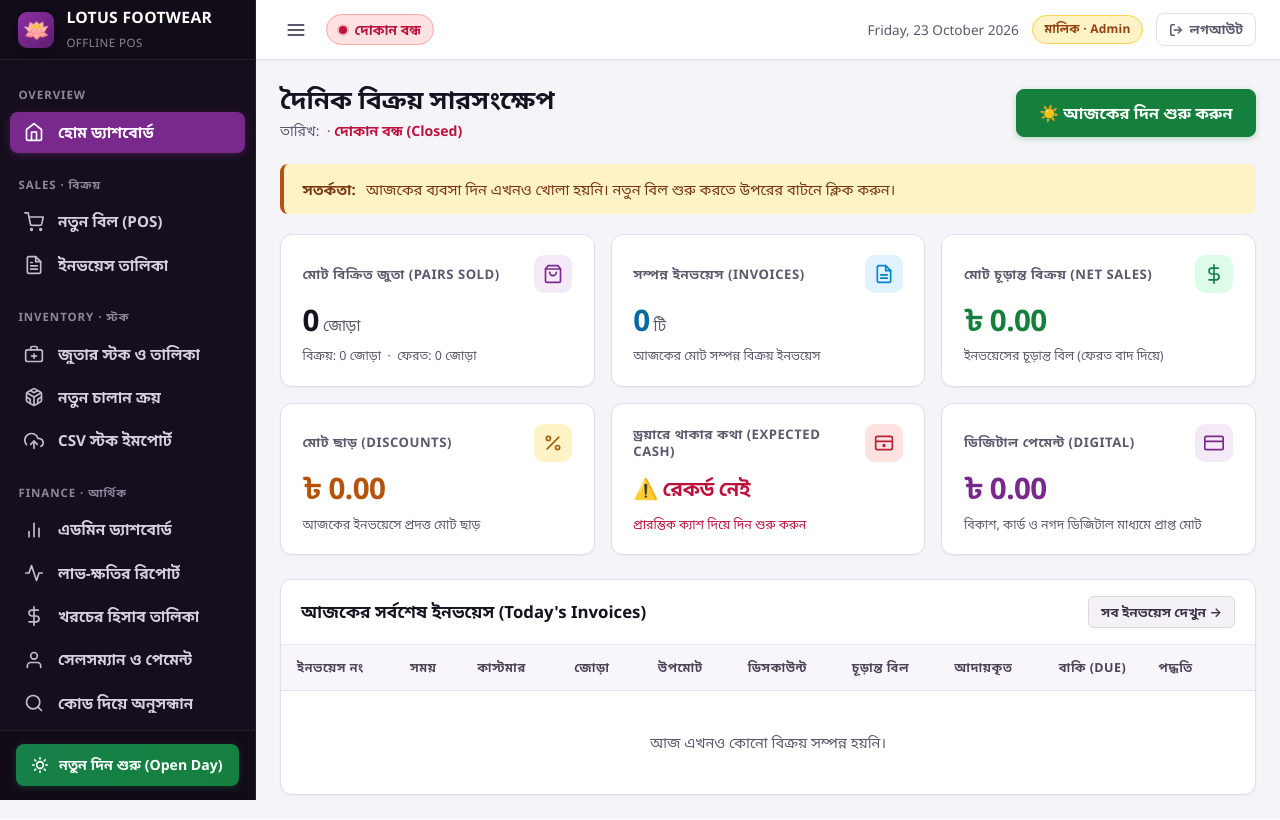
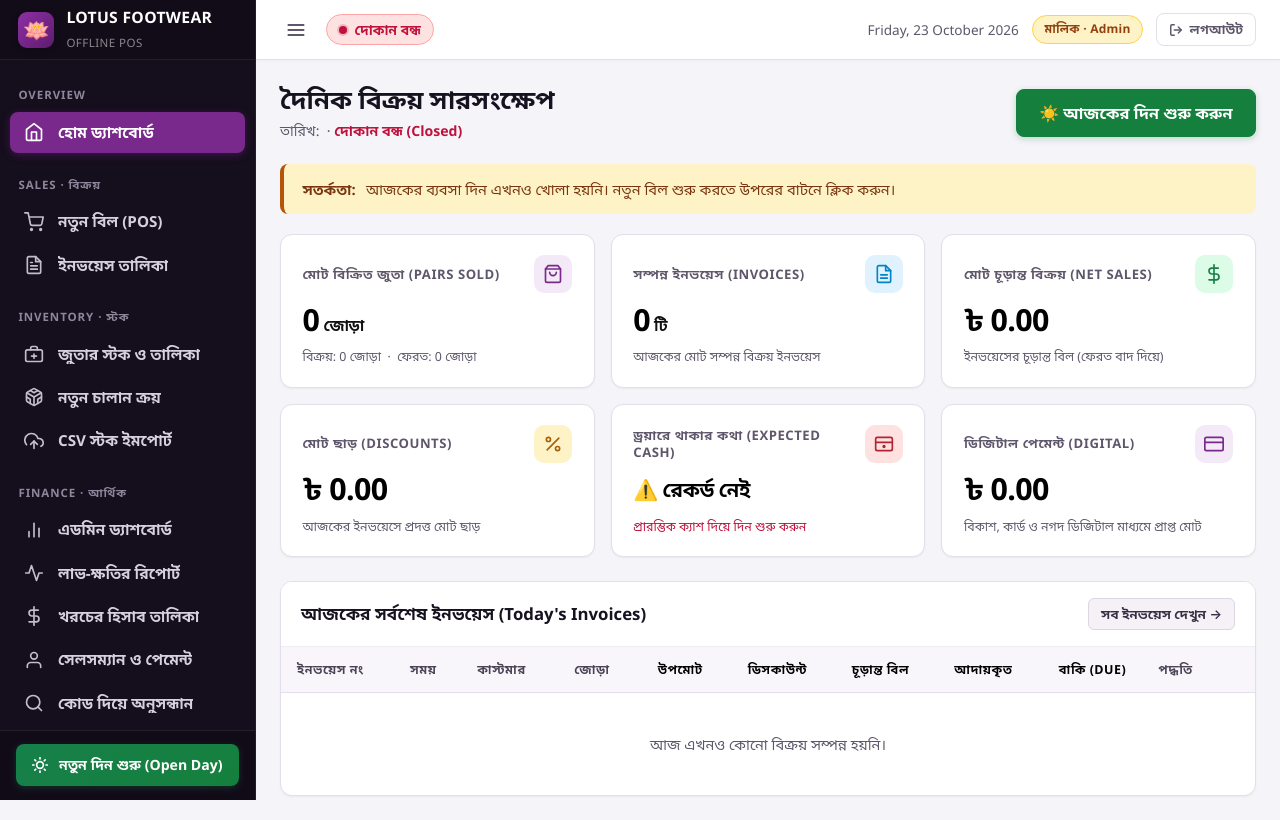
Before and after one commit to sunfi-x/lotus-footwear-POS, a Django app: page / in a window 1280 px wide. Run offline with Django 5.2, Linux system fonts and the light colour scheme; the visitor is signed in with stand-in values (Sample User, id 1); data comes from the database, SQL or seed files in the repository; data that the repository does not hold is empty.

Commit message:
feat(ui): enforce high-contrast solid black digits across all dashboard cards, tables, and POS totals

```diff
--- a/static/css/lotus.css
+++ b/static/css/lotus.css
@@ -582,10 +582,10 @@ body.sidebar-collapsed .nav-link:hover::after {
 .stat-red    .stat-icon-pill, .stat-card.danger .stat-icon-pill   { background: #FEE2E2; color: #B42332; }
 
 .stat-value, .stat-card .value {
-  font-size: 1.85rem;
-  font-weight: 700;
+  font-size: 1.9rem;
+  font-weight: 800;
   line-height: 1.15;
-  color: var(--text-main);
+  color: #000000 !important; /* CRITICAL: Solid Black Digits for maximum readability */
   font-variant-numeric: tabular-nums;
   letter-spacing: -0.02em;
 }
@@ -675,10 +675,11 @@ body.sidebar-collapsed .nav-link:hover::after {
 .data-table tr:last-child td { border-bottom: none; }
 .data-table tbody tr:hover { background: var(--surface-alt); }
 
-.data-table .num {
+.data-table .num, .num {
   font-variant-numeric: tabular-nums;
   text-align: right;
-  font-weight: 600;
+  font-weight: 700;
+  color: #000000 !important; /* CRITICAL: Pure black numbers in all tables */
 }
 
 /* ── Buttons ─────────────────────────────────────────────────────────────── */
@@ -864,9 +865,9 @@ body.sidebar-collapsed .nav-link:hover::after {
 }
 
 .pos-total-amount {
-  font-size: 2.3rem;
-  font-weight: 800;
-  color: var(--primary-dark);
+  font-size: 2.5rem;
+  font-weight: 900;
+  color: #000000 !important; /* CRITICAL: High-contrast pure black final total */
   font-variant-numeric: tabular-nums;
   line-height: 1.1;
   margin-top: 2px;
@@ -1107,4 +1108,19 @@ kbd {
   font-variant-numeric: tabular-nums;
   line-height: 1.15;
   margin-top: 4px;
+  color: #000000 !important; /* Pure black digit */
 }
+
+
+/* ── Universal Black Digits Enforcement ──────────────────────────────────── */
+.digit-black, .taka-amount, .stat-value, .stat-value *,
+.data-table .num, .data-table .num strong, .data-table .num span:not(.badge),
+.pos-total-amount, .pos-billing-panel .fw-bold {
+  color: #000000 !important;
+  font-variant-numeric: tabular-nums;
+}
+
+.stat-unit {
+  color: #111111 !important;
+  font-weight: 600;
+}
--- a/templates/base.html
+++ b/templates/base.html
@@ -5,7 +5,7 @@
     <meta charset="UTF-8">
     <meta name="viewport" content="width=device-width, initial-scale=1.0">
     <title>{% block title %}Lotus Footwear POS{% endblock %}</title>
-    <link rel="stylesheet" href="/static/css/lotus.css?v=20261023_v6">
+    <link rel="stylesheet" href="/static/css/lotus.css?v=20261023_v7">
     {% block extra_head %}{% endblock %}
 </head>
 <body>
--- a/templates/core/home.html
+++ b/templates/core/home.html
@@ -63,7 +63,7 @@
                 <svg width="20" height="20" viewBox="0 0 24 24" fill="none" stroke="currentColor" stroke-width="2" stroke-linecap="round" stroke-linejoin="round"><path d="M14 2H6a2 2 0 00-2 2v16a2 2 0 002 2h12a2 2 0 002-2V8z"/><polyline points="14,2 14,8 20,8"/><line x1="16" y1="13" x2="8" y2="13"/><line x1="16" y1="17" x2="8" y2="17"/></svg>
             </div>
         </div>
-        <div class="stat-value" style="color:var(--info);">{{ overview.completed_invoices }}<span class="stat-unit">টি</span></div>
+        <div class="stat-value">{{ overview.completed_invoices }}<span class="stat-unit">টি</span></div>
         <div class="stat-footer">আজকের মোট সম্পন্ন বিক্রয় ইনভয়েস</div>
     </div>
 
@@ -75,7 +75,7 @@
                 <svg width="20" height="20" viewBox="0 0 24 24" fill="none" stroke="currentColor" stroke-width="2" stroke-linecap="round" stroke-linejoin="round"><line x1="12" y1="1" x2="12" y2="23"/><path d="M17 5H9.5a3.5 3.5 0 000 7h5a3.5 3.5 0 010 7H6"/></svg>
             </div>
         </div>
-        <div class="stat-value" style="color:var(--success);">৳ {{ overview.net_sales|intcomma }}</div>
+        <div class="stat-value">৳ {{ overview.net_sales|intcomma }}</div>
         <div class="stat-footer">ইনভয়েসের চূড়ান্ত বিল (ফেরত বাদ দিয়ে)</div>
     </div>
 
@@ -87,7 +87,7 @@
                 <svg width="20" height="20" viewBox="0 0 24 24" fill="none" stroke="currentColor" stroke-width="2" stroke-linecap="round" stroke-linejoin="round"><line x1="19" y1="5" x2="5" y2="19"/><circle cx="6.5" cy="6.5" r="2.5"/><circle cx="17.5" cy="17.5" r="2.5"/></svg>
             </div>
         </div>
-        <div class="stat-value" style="color:var(--warning);">৳ {{ overview.total_discount|intcomma }}</div>
+        <div class="stat-value">৳ {{ overview.total_discount|intcomma }}</div>
         <div class="stat-footer">আজকের ইনভয়েসে প্রদত্ত মোট ছাড়</div>
     </div>
 
@@ -116,7 +116,7 @@
                 <svg width="20" height="20" viewBox="0 0 24 24" fill="none" stroke="currentColor" stroke-width="2" stroke-linecap="round" stroke-linejoin="round"><rect x="1" y="4" width="22" height="16" rx="2" ry="2"/><line x1="1" y1="10" x2="23" y2="10"/></svg>
             </div>
         </div>
-        <div class="stat-value" style="color:var(--primary);">৳ {{ overview.digital_received|intcomma }}</div>
+        <div class="stat-value">৳ {{ overview.digital_received|intcomma }}</div>
         <div class="stat-footer">বিকাশ, কার্ড ও নগদ ডিজিটাল মাধ্যমে প্রাপ্ত মোট</div>
     </div>
 
@@ -155,9 +155,9 @@
                         <span class="badge badge-primary">{{ sale.total_pairs }} জোড়া</span>
                     </td>
                     <td class="num">৳ {{ sale.subtotal|intcomma }}</td>
-                    <td class="num" style="color:var(--warning);">৳ {{ sale.discount_amount|intcomma }}</td>
-                    <td class="num"><strong style="color:var(--primary);">৳ {{ sale.final_total|intcomma }}</strong></td>
-                    <td class="num" style="color:var(--success);">৳ {{ sale.amount_paid|intcomma }}</td>
+                    <td class="num">৳ {{ sale.discount_amount|intcomma }}</td>
+                    <td class="num"><strong>৳ {{ sale.final_total|intcomma }}</strong></td>
+                    <td class="num">৳ {{ sale.amount_paid|intcomma }}</td>
                     <td class="num {% if sale.balance_due > 0 %}text-danger fw-bold{% endif %}">৳ {{ sale.balance_due|intcomma }}</td>
                     <td><span class="badge badge-info">{{ sale.get_payment_method_display }}</span></td>
                     <td>
--- a/templates/core/login.html
+++ b/templates/core/login.html
@@ -5,7 +5,7 @@
     <meta charset="UTF-8">
     <meta name="viewport" content="width=device-width, initial-scale=1.0">
     <title>লগইন — Lotus Footwear POS</title>
-    <link rel="stylesheet" href="/static/css/lotus.css?v=20261023_v6">
+    <link rel="stylesheet" href="/static/css/lotus.css?v=20261023_v7">
 </head>
 <body>
 <div class="login-shell">
--- a/templates/expenses/salesman_payments.html
+++ b/templates/expenses/salesman_payments.html
@@ -29,7 +29,7 @@
     <!-- 2. Payments Made Today -->
     <div class="stat-card info">
         <div class="label">আজকের মোট পেমেন্ট (Payments Made Today)</div>
-        <div class="value" style="color:var(--info);">
+        <div class="value">
             ৳ {{ payments_today_amount|default:0|intcomma }}
         </div>
         <div class="card-desc">আজকের তারিখে প্রদত্ত বেতন, অগ্রিম ও বোনাস</div>
@@ -38,7 +38,7 @@
     <!-- 3. Payments Made This Month -->
     <div class="stat-card primary">
         <div class="label">চলতি মাসের মোট পেমেন্ট (This Month)</div>
-        <div class="value" style="color:var(--primary);">
+        <div class="value">
             ৳ {{ payments_this_month_amount|default:0|intcomma }}
         </div>
         <div class="card-desc">চলতি ক্যালেন্ডার মাসে পরিশোধিত মোট টাকা</div>
@@ -47,7 +47,7 @@
     <!-- 4. Total Payments in Selected Date Range -->
     <div class="stat-card success">
         <div class="label">নির্বাচিত সময়ের মোট পেমেন্ট (Selected Range)</div>
-        <div class="value" style="color:var(--success);">
+        <div class="value">
             ৳ {{ filtered_total_amount|default:0|intcomma }}
         </div>
         <div class="card-desc">ফিল্টারে প্রদর্শিত {{ filtered_completed_count }} টি সম্পন্ন পেমেন্টের মোট যোগফল</div>
--- a/templates/expenses/salesman_profile.html
+++ b/templates/expenses/salesman_profile.html
@@ -16,7 +16,7 @@
             {% endif %}
         </div>
         <p class="page-subtitle" style="margin-top: 6px;">
-            সেলসম্যান আইডি: <strong style="font-family: monospace; color: var(--primary);">{{ salesman.salesman_id }}</strong> &nbsp;|&nbsp;
+            সেলসম্যান আইডি: <strong >{{ salesman.salesman_id }}</strong> &nbsp;|&nbsp;
             📞 {{ salesman.phone|default:"ফোন নম্বর নেই" }} &nbsp;|&nbsp;
             যোগদানের তারিখ: {{ salesman.joining_date|date:"d M Y"|default:"উল্লেখ নেই" }}
         </p>
@@ -142,10 +142,10 @@
                 <tbody>
                     {% for p in payments %}
                     <tr style="{% if p.status == 'REVERSED' %}background: #fef2f2; color: var(--danger); text-decoration: line-through;{% endif %}">
-                        <td><strong style="font-family: monospace; color: var(--primary);">{{ p.payment_id }}</strong></td>
+                        <td><strong >{{ p.payment_id }}</strong></td>
                         <td>{{ p.payment_date|date:"d M Y" }}</td>
                         <td><span class="badge badge-neutral">{{ p.get_payment_type_display }}</span></td>
-                        <td><strong style="font-size: 1rem; {% if p.status == 'REVERSED' %}color: var(--danger);{% else %}color: var(--success);{% endif %}">৳ {{ p.amount|intcomma }}</strong></td>
+                        <td><strong >৳ {{ p.amount|intcomma }}</strong></td>
                         <td>
                             <span class="badge {% if p.payment_method == 'CASH' %}badge-success{% else %}badge-info{% endif %}">
                                 {{ p.get_payment_method_display }}
--- a/templates/inventory/purchases_list.html
+++ b/templates/inventory/purchases_list.html
@@ -38,8 +38,8 @@
                     <td><strong>{{ p.supplier.name }}</strong></td>
                     <td>{{ p.invoice_no|default:"—" }}</td>
                     <td style="text-align:center;"><span class="badge badge-info">{{ p.lines.count }} টি</span></td>
-                    <td class="num"><strong style="color:var(--primary);">৳ {{ p.total_amount|intcomma }}</strong></td>
-                    <td class="num text-success">৳ {{ p.paid_amount|intcomma }}</td>
+                    <td class="num"><strong>৳ {{ p.total_amount|intcomma }}</strong></td>
+                    <td class="num">৳ {{ p.paid_amount|intcomma }}</td>
                     <td style="color:var(--text-muted);font-size:0.82rem;">{{ p.notes|default:"—" }}</td>
                 </tr>
                 {% empty %}
--- a/templates/pos/invoices_list.html
+++ b/templates/pos/invoices_list.html
@@ -68,9 +68,9 @@
                     </td>
                     <td style="text-align:center;"><span class="badge badge-primary">{{ sale.total_pairs }} জোড়া</span></td>
                     <td class="num">৳ {{ sale.subtotal|intcomma }}</td>
-                    <td class="num" style="color:var(--warning);">৳ {{ sale.discount_amount|intcomma }}</td>
-                    <td class="num"><strong style="color:var(--primary);">৳ {{ sale.final_total|intcomma }}</strong></td>
-                    <td class="num text-success">৳ {{ sale.amount_paid|intcomma }}</td>
+                    <td class="num">৳ {{ sale.discount_amount|intcomma }}</td>
+                    <td class="num"><strong>৳ {{ sale.final_total|intcomma }}</strong></td>
+                    <td class="num">৳ {{ sale.amount_paid|intcomma }}</td>
                     <td class="num {% if sale.balance_due > 0 %}text-danger fw-bold{% endif %}">৳ {{ sale.balance_due|intcomma }}</td>
                     <td>
                         {% if sale.status == 'COMPLETED' %}
--- a/templates/reports/admin_dashboard.html
+++ b/templates/reports/admin_dashboard.html
@@ -64,7 +64,7 @@
                 <div style="font-size:0.82rem;font-weight:700;color:{% if financial.net_profit >= 0 %}var(--success){% else %}var(--danger){% endif %};text-transform:uppercase;letter-spacing:0.05em;">
                     প্রকৃত নিট লাভ (Net Profit After All Expenses)
                 </div>
-                <div class="taka-lg" style="color:{% if financial.net_profit >= 0 %}var(--success){% else %}var(--danger){% endif %};">
+                <div class="taka-lg">
                     ৳ {{ financial.net_profit|intcomma }}
                 </div>
             </div>
```
Also changed, not shown: templates/inventory/products_list.html (+4 -4 lines), templates/reports/historical_search.html (+4 -4 lines).
